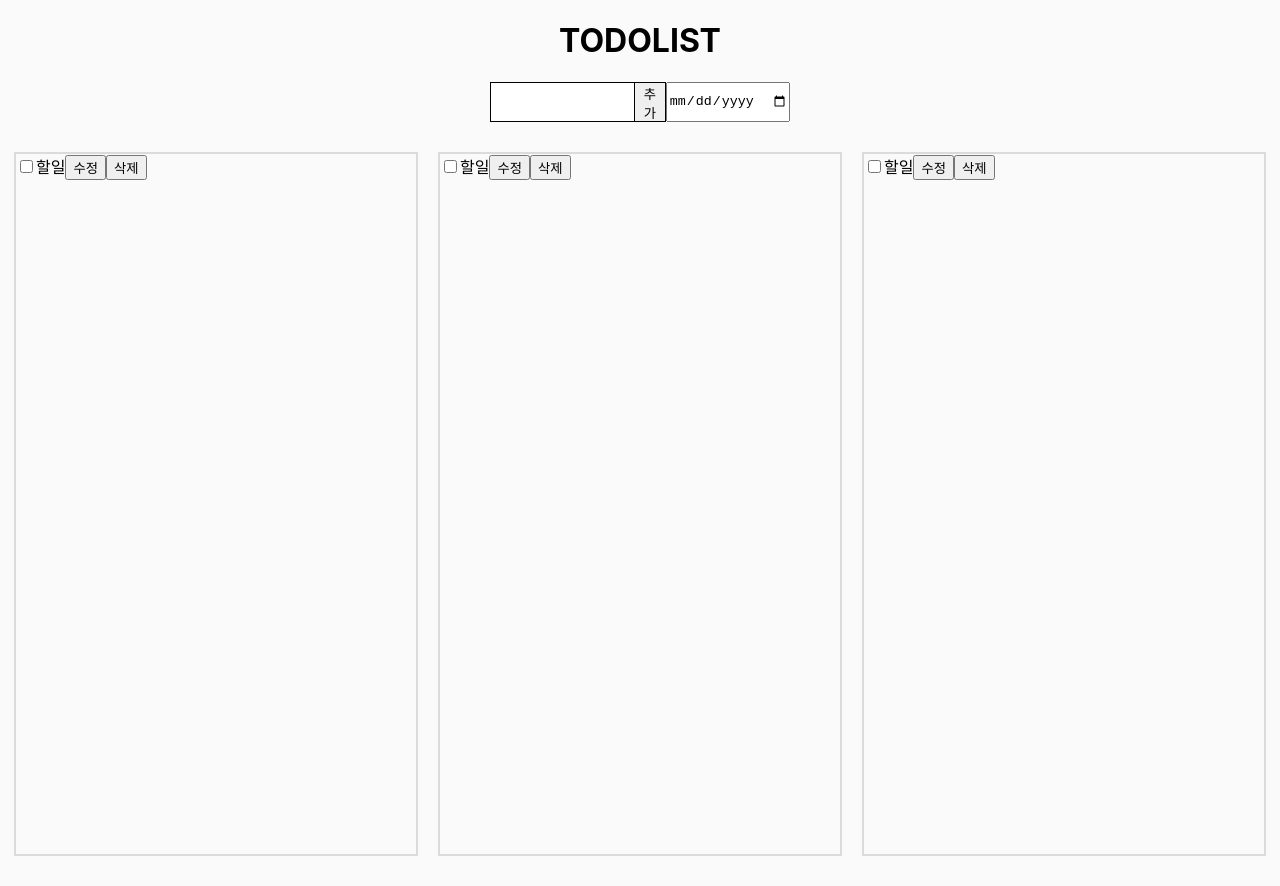
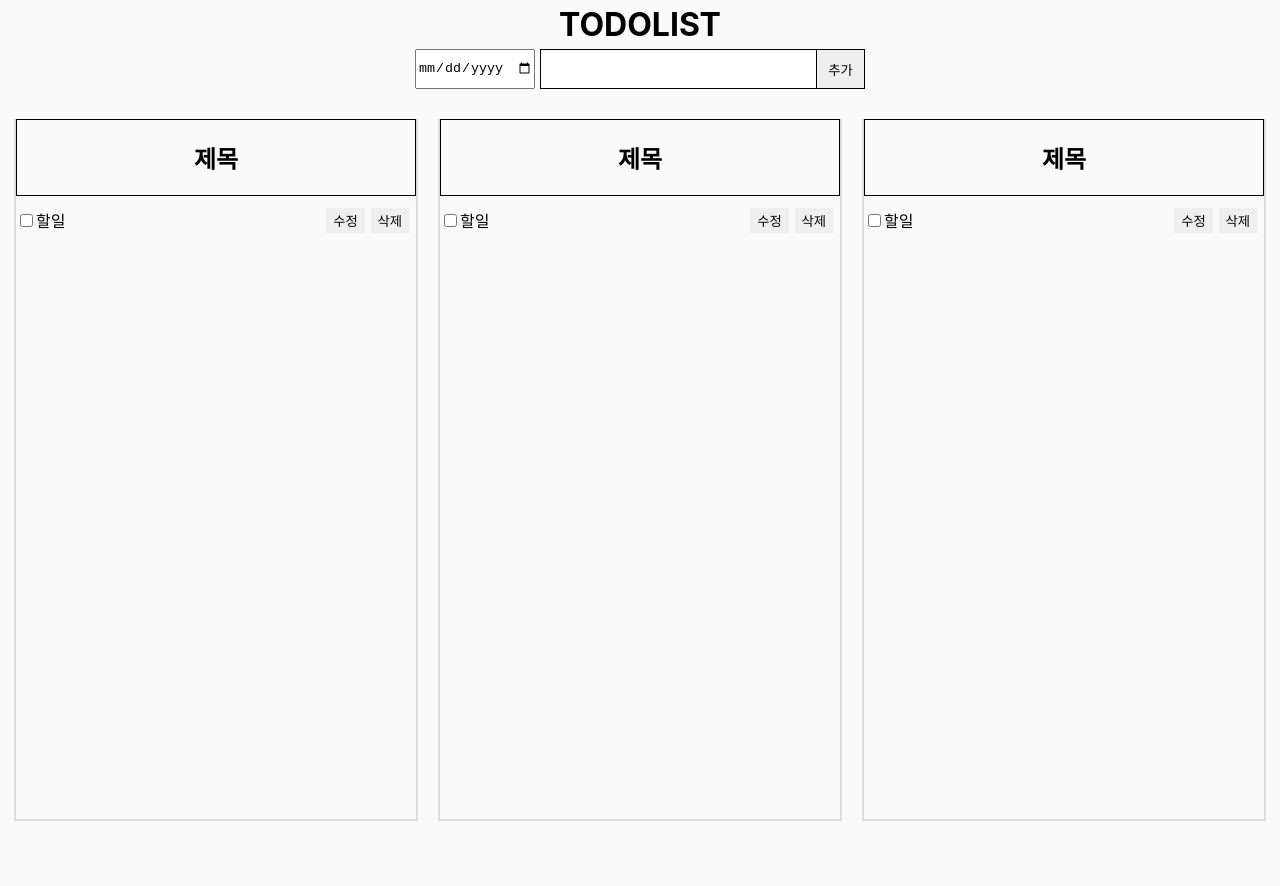
Before and after one commit to younghee05/Project_TodoList, a React (Create React App) app in the folder todolist_front/: page / in a window 1280 px wide. After the commit the page ends 851 px from the top, so only its background shows below. Built offline with nearby package versions, Linux system fonts and the light colour scheme.

Commit message:
style 수정

```diff
--- a/todolist_front/src/App.js
+++ b/todolist_front/src/App.js
@@ -2,7 +2,6 @@ import './App.css';
 import { Global, css } from '@emotion/react';
 import { reset } from './styles/global';
 import MainPage from './pages/MainPage';
-import Container from './components/Container/Container';
 
 function App() {
   return (
@@ -10,7 +9,6 @@ function App() {
       <Global styles={reset}/>
       <MainPage>
 
-
       </MainPage>
     </>
   );
--- a/todolist_front/src/components/Container/Container.jsx
+++ b/todolist_front/src/components/Container/Container.jsx
@@ -64,11 +64,15 @@ function Container(props) {
                     </div>
                 </div>
             </ReactModal>
-            <div>
+
+            <div css={s.titleBox}>
+                <h2 css={s.h2Title}>제목</h2>
+            </div>
+            <div css={s.listLayout}>
                 <input id="check" type="checkbox" name="" />
-                <label for="check ">할일</label>
-                <button onClick={handleUpdateClick}>수정</button>
-                <button onClick={handleDeleteClick}>삭제</button>
+                <label css={s.checkList} for="check">할일</label>
+                <button css={s.updateButton} onClick={handleUpdateClick}>수정</button>
+                <button css={s.deleteButton} onClick={handleDeleteClick}>삭제</button>
             </div>
         </div>
     );
--- a/todolist_front/src/components/Container/style.js
+++ b/todolist_front/src/components/Container/style.js
@@ -7,6 +7,7 @@ export const container = css`
     height: 700px;
     margin: 10px;
     border: 2px solid #dbdbdb;
+    border-top: none;
 `;
 
 export const modalLayout = css`
@@ -16,3 +17,43 @@ export const modalLayout = css`
     align-items: center;
     height: 100%;
 `;
+
+export const titleBox = css`
+    box-sizing: border-box;
+    width: 100%;
+    border: 1px solid #000000;
+`;
+
+export const h2Title = css`
+    box-sizing: border-box;
+    display: flex;
+    justify-content: center;
+`;
+
+export const listLayout = css`
+    box-sizing: border-box;
+    display: flex;
+    margin-top: 12px;
+    width: 100%;
+`;
+
+export const checkList = css`
+    box-sizing: border-box;
+    width: 100%;
+`;
+
+export const updateButton = css`
+    box-sizing: border-box;
+    margin: 0px 6px 0px 0px;
+    padding: 3px 5px;
+    width: 49px;
+    border: none;
+`;
+
+export const deleteButton = css`
+    box-sizing: border-box;
+    margin: 0px 7px 0px 0px;
+    padding: 3px 5px;
+    width: 49px;
+    border: none;
+`;
--- a/todolist_front/src/pages/MainPage.jsx
+++ b/todolist_front/src/pages/MainPage.jsx
@@ -50,12 +50,13 @@ function MainPage({children}) {
 
     return (
         <div css={s.mainlayout}>
-            <h1>TODOLIST</h1>
+            <h1 css={s.h1Title}>TODOLIST</h1>
             <div css={s.mainPageInput}>
+                <input css={s.dateInput} type='date' name='date' onChange={handleInputChange}/>
                 <input type="text" css={s.input} name='content' value={todo.content} onChange={handleInputChange} />
                 <button css={s.mainPageButton} onClick={handleAddClick}>추가</button>
-                <input type='date' name='date' onChange={handleInputChange}/>
             </div>
+
 
             <div css={s.layout}>
                 <Container />
--- a/todolist_front/src/pages/style.js
+++ b/todolist_front/src/pages/style.js
@@ -19,7 +19,7 @@ export const layout = css`
 export const mainPageInput = css`
     box-sizing: border-box;
     display: flex;
-    width: 300px;
+    width: 450px;
     height: 40px;
     border: none;
 
@@ -36,9 +36,18 @@ export const input = css`
 
 export const mainPageButton = css`
     box-sizing: border-box;
-    width: 50px;
+    width: 70px;
     border: 1px solid #000000;
     border-left: none;
     cursor: pointer;
+`;
 
-`
+export const h1Title = css`
+    margin: 5px 0px;
+`;
+
+export const dateInput = css`
+    box-sizing: border-box;
+    margin-right: 5px;
+    width: 120px;
+`;
```
Also changed, not shown: todolist_front/src/components/sidebar/Sidebar.jsx (added).
